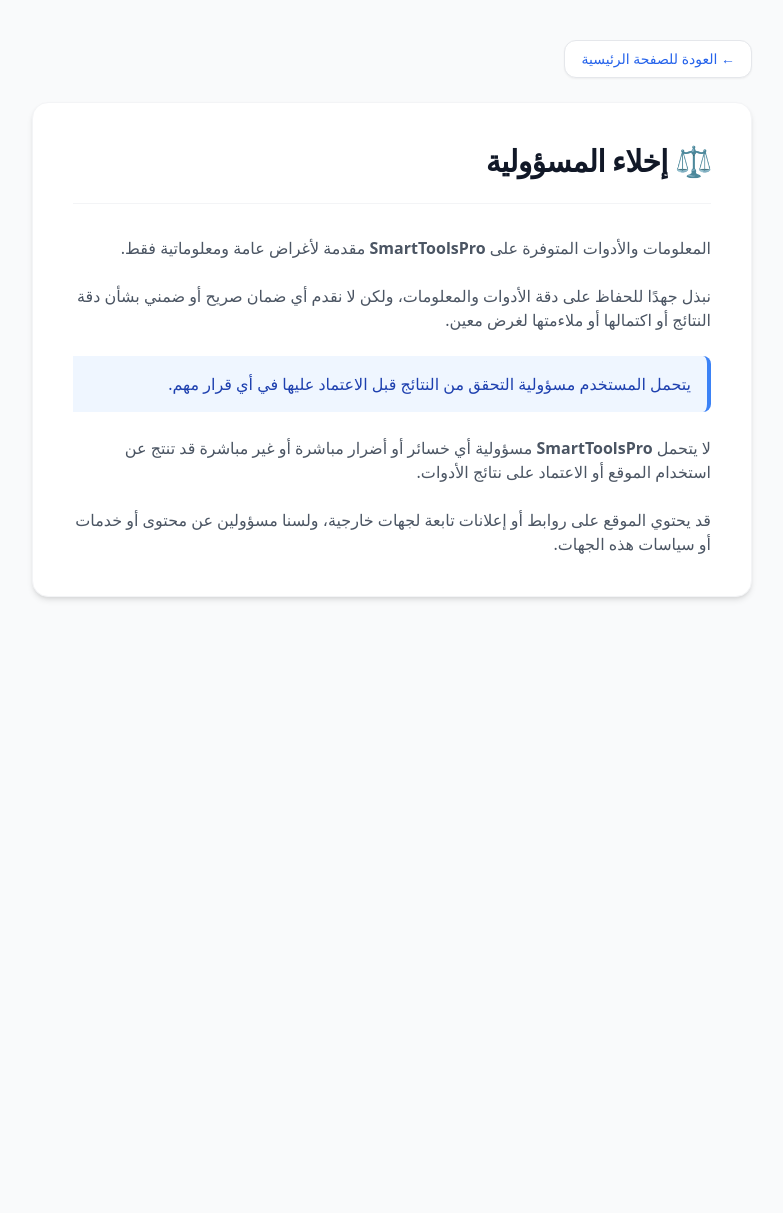
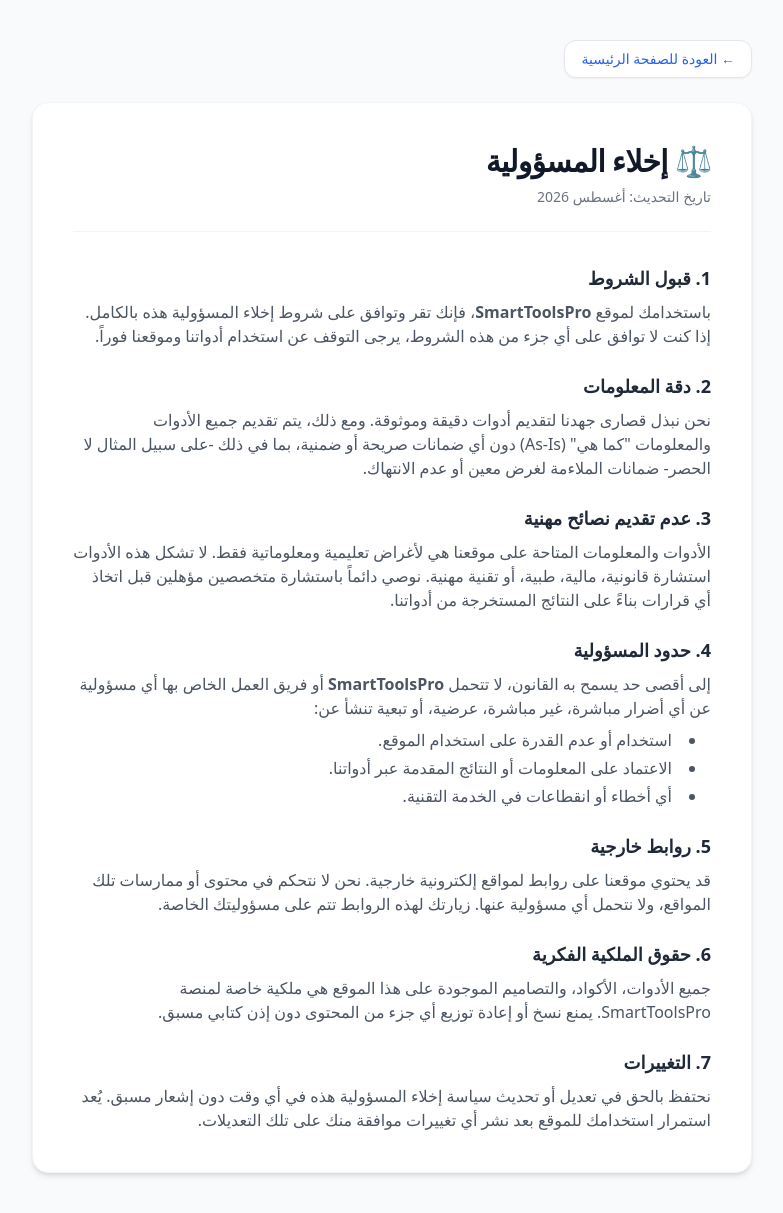
Before and after one commit to almasry00300/smart-tools-pro, a Flask app: page /disclaimer in a window 1280 px wide. Shown: the whole page, without its empty margins (248-1031 px from the left). Before the commit the page ends 600 px from the top, so only its background shows below. Run offline with Flask 3, Linux system fonts and the light colour scheme; some libraries are stand-ins or nearby versions.

Commit message:
update disclaimer page with comprehensive content

```diff
--- a/templates/disclaimer.html
+++ b/templates/disclaimer.html
@@ -18,20 +18,49 @@
         <div class="bg-white shadow-md border border-gray-100 rounded-2xl p-6 sm:p-10 space-y-8">
             <header class="border-b border-gray-100 pb-6">
                 <h1 class="text-2xl sm:text-3xl font-extrabold text-gray-900 tracking-tight">⚖️ إخلاء المسؤولية</h1>
+                <p class="text-sm text-gray-500 mt-2">تاريخ التحديث: أغسطس 2026</p>
             </header>
 
             <div class="space-y-6 text-gray-600 leading-relaxed text-sm sm:text-base">
-                <p>المعلومات والأدوات المتوفرة على <strong>SmartToolsPro</strong> مقدمة لأغراض عامة ومعلوماتية فقط.</p>
+                <section class="space-y-2">
+                    <h2 class="text-lg font-bold text-gray-800">1. قبول الشروط</h2>
+                    <p>باستخدامك لموقع <strong>SmartToolsPro</strong>، فإنك تقر وتوافق على شروط إخلاء المسؤولية هذه بالكامل. إذا كنت لا توافق على أي جزء من هذه الشروط، يرجى التوقف عن استخدام أدواتنا وموقعنا فوراً.</p>
+                </section>
 
-                <p>نبذل جهدًا للحفاظ على دقة الأدوات والمعلومات، ولكن لا نقدم أي ضمان صريح أو ضمني بشأن دقة النتائج أو اكتمالها أو ملاءمتها لغرض معين.</p>
+                <section class="space-y-2">
+                    <h2 class="text-lg font-bold text-gray-800">2. دقة المعلومات</h2>
+                    <p>نحن نبذل قصارى جهدنا لتقديم أدوات دقيقة وموثوقة. ومع ذلك، يتم تقديم جميع الأدوات والمعلومات "كما هي" (As-Is) دون أي ضمانات صريحة أو ضمنية، بما في ذلك -على سبيل المثال لا الحصر- ضمانات الملاءمة لغرض معين أو عدم الانتهاك.</p>
+                </section>
 
-                <div class="bg-blue-50 border-r-4 border-blue-500 p-4 rounded-r-lg">
-                    <p class="text-blue-800 font-medium">يتحمل المستخدم مسؤولية التحقق من النتائج قبل الاعتماد عليها في أي قرار مهم.</p>
-                </div>
+                <section class="space-y-2">
+                    <h2 class="text-lg font-bold text-gray-800">3. عدم تقديم نصائح مهنية</h2>
+                    <p>الأدوات والمعلومات المتاحة على موقعنا هي لأغراض تعليمية ومعلوماتية فقط. لا تشكل هذه الأدوات استشارة قانونية، مالية، طبية، أو تقنية مهنية. نوصي دائماً باستشارة متخصصين مؤهلين قبل اتخاذ أي قرارات بناءً على النتائج المستخرجة من أدواتنا.</p>
+                </section>
 
-                <p>لا يتحمل <strong>SmartToolsPro</strong> مسؤولية أي خسائر أو أضرار مباشرة أو غير مباشرة قد تنتج عن استخدام الموقع أو الاعتماد على نتائج الأدوات.</p>
+                <section class="space-y-2">
+                    <h2 class="text-lg font-bold text-gray-800">4. حدود المسؤولية</h2>
+                    <p>إلى أقصى حد يسمح به القانون، لا تتحمل <strong>SmartToolsPro</strong> أو فريق العمل الخاص بها أي مسؤولية عن أي أضرار مباشرة، غير مباشرة، عرضية، أو تبعية تنشأ عن:</p>
+                    <ul class="list-disc list-inside space-y-1 pr-4">
+                        <li>استخدام أو عدم القدرة على استخدام الموقع.</li>
+                        <li>الاعتماد على المعلومات أو النتائج المقدمة عبر أدواتنا.</li>
+                        <li>أي أخطاء أو انقطاعات في الخدمة التقنية.</li>
+                    </ul>
+                </section>
 
-                <p>قد يحتوي الموقع على روابط أو إعلانات تابعة لجهات خارجية، ولسنا مسؤولين عن محتوى أو خدمات أو سياسات هذه الجهات.</p>
+                <section class="space-y-2">
+                    <h2 class="text-lg font-bold text-gray-800">5. روابط خارجية</h2>
+                    <p>قد يحتوي موقعنا على روابط لمواقع إلكترونية خارجية. نحن لا نتحكم في محتوى أو ممارسات تلك المواقع، ولا نتحمل أي مسؤولية عنها. زيارتك لهذه الروابط تتم على مسؤوليتك الخاصة.</p>
+                </section>
+
+                <section class="space-y-2">
+                    <h2 class="text-lg font-bold text-gray-800">6. حقوق الملكية الفكرية</h2>
+                    <p>جميع الأدوات، الأكواد، والتصاميم الموجودة على هذا الموقع هي ملكية خاصة لمنصة SmartToolsPro. يمنع نسخ أو إعادة توزيع أي جزء من المحتوى دون إذن كتابي مسبق.</p>
+                </section>
+
+                <section class="space-y-2">
+                    <h2 class="text-lg font-bold text-gray-800">7. التغييرات</h2>
+                    <p>نحتفظ بالحق في تعديل أو تحديث سياسة إخلاء المسؤولية هذه في أي وقت دون إشعار مسبق. يُعد استمرار استخدامك للموقع بعد نشر أي تغييرات موافقة منك على تلك التعديلات.</p>
+                </section>
             </div>
         </div>
     </div>
```
